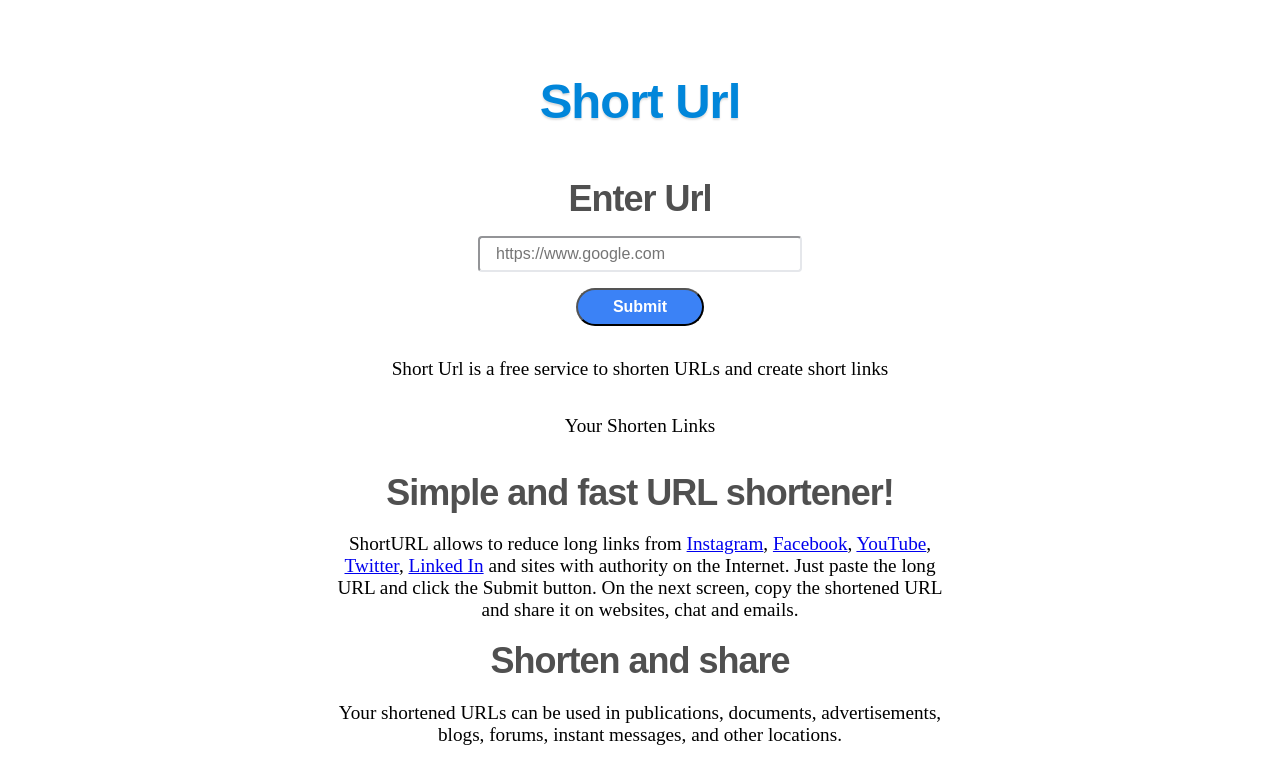
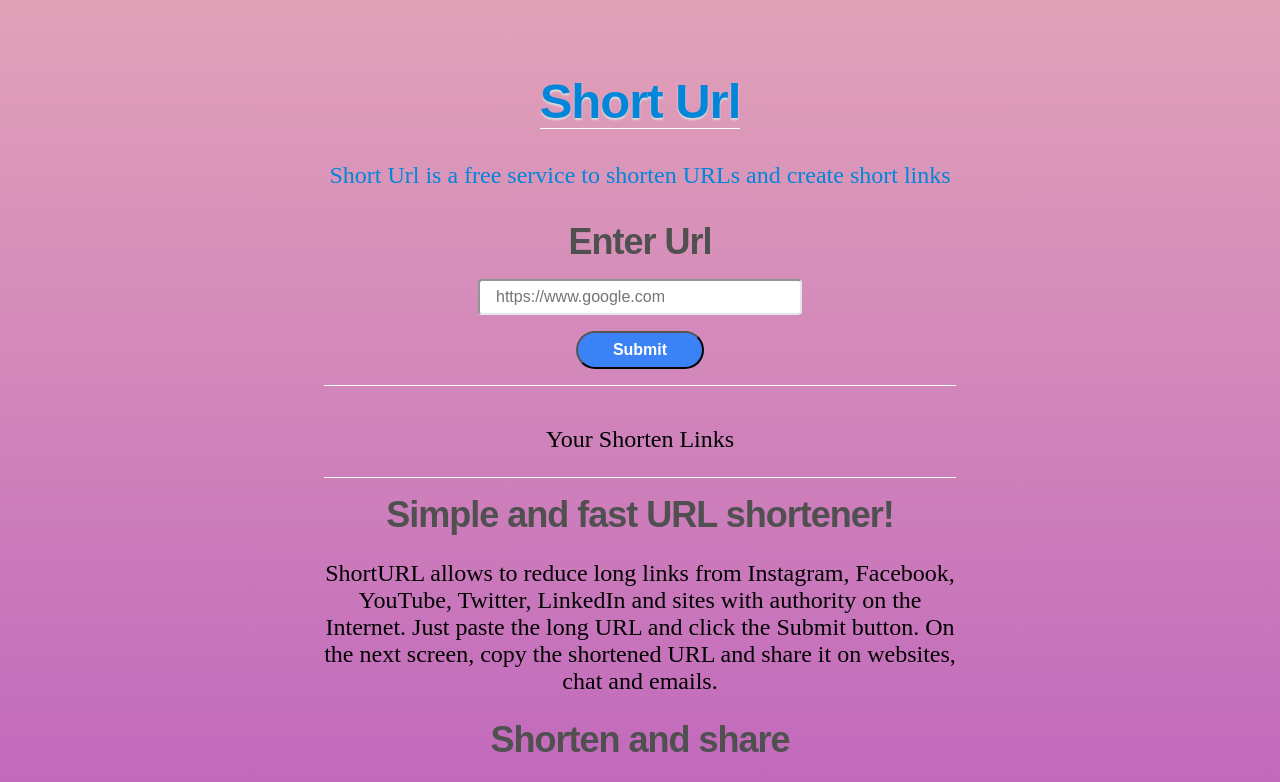
Before and after one commit to AbhiijeettSingh/url-shortener, a website with bundled scripts: page frontend/index.html in a window 1280 px wide. Shown: the top 782 px of the page. Built offline with nearby package versions, Linux system fonts and the light colour scheme.

Commit message:
did some changes in style and look of site

```diff
--- a/app.js
+++ b/app.js
@@ -47,7 +47,8 @@ app.post("/url", async (req, res) => {
     res.send(JSON.stringify(e));
   }
 });
-const PORT = process.env.PORT;
+const PORT = 3000 || process.env.PORT;
+
 app.listen(PORT, () => {
   console.log("app is listening at port ", PORT);
 });
--- a/frontend/index.html
+++ b/frontend/index.html
@@ -8,7 +8,10 @@
     <link rel="stylesheet" href="style.css" />
   </head>
   <body>
-    <h1>Short Url</h1>
+    <h1><span> Short Url</span></h1>
+    <p class="description">
+      Short Url is a free service to shorten URLs and create short links
+    </p>
     <form action="">
       <label for="link">Enter Url</label>
       <input
@@ -19,9 +22,6 @@
       />
       <button>Submit</button>
     </form>
-    <p class="description">
-      Short Url is a free service to shorten URLs and create short links
-    </p>
     <div class="shortUrl-container">
       <p>Your Shorten Links</p>
     </div>
@@ -33,7 +33,7 @@
         <a href="https://www.facebook.com/" target="_blank">Facebook</a>,
         <a href="https://www.youtube.com/" target="_blank">YouTube</a>,
         <a href="https://www.twitter.com/" target="_blank">Twitter</a>,
-        <a href="https://www.linkedin.com/" target="_blank">Linked In</a> and
+        <a href="https://www.linkedin.com/" target="_blank">LinkedIn</a> and
         sites with authority on the Internet. Just paste the long URL and click
         the Submit button. On the next screen, copy the shortened URL and share
         it on websites, chat and emails.
--- a/frontend/style.css
+++ b/frontend/style.css
@@ -1,7 +1,9 @@
-body{
+body {
   padding: 2rem 0 0 0;
+  /* background-color: #00BC40 #4C3AE3; */
+  background: linear-gradient(to bottom, #e1a2b8, #9f2bc1);
 }
-form button{
+form button {
   background-color: rgb(59 130 246);
   color: white;
   font-weight: 900;
@@ -13,40 +15,41 @@ form button{
   margin: 1rem;
   width: 8rem;
   font-size: 1rem;
-
-
 }
-button:hover{
+button:hover {
   background-color: rgb(29 78 216);
-
 }
-label{
+label {
   margin: 1rem;
   display: block;
   text-align: center;
-    font: bold 36px asap,arial;
+  font: bold 36px asap, arial;
   color: #505050;
   letter-spacing: -1px;
 }
-form{
+form {
   width: 50%;
-    margin: 1rem  auto;
+  margin: 1rem auto;
   display: flex;
   flex-direction: column;
   align-items: center;
+  border-bottom: 1px solid white;
 }
-.description{
+.description {
   width: 50%;
   margin: 1rem auto;
-    font-size: 1.2rem;
   text-align: center;
+  color: #0186da;
 }
 
-section{
+section {
   width: 50%;
   margin: 0 auto;
+  border-top: 1px solid white;
+  border-bottom: 1px solid white;
 }
-section > h2, p {
+section > h2,
+p {
   text-align: center;
 }
 
@@ -54,26 +57,28 @@ h2 {
   margin: 1rem;
   display: block;
   text-align: center;
-    font: bold 36px asap,arial;
+  font: bold 36px asap, arial;
   color: #505050;
   letter-spacing: -1px;
 }
 p {
-    font-size: 1.2rem;
+  font-size: 1.5rem;
 }
 
-h1{
-
+h1 {
   text-align: center;
-    font: 900 49px asap,arial;
+  font: 900 49px asap, arial;
   color: #0186da;
   letter-spacing: -1px;
   text-shadow: 0 2px 2px #ddd;
   word-wrap: break-word;
 }
 
-input{
+h1 > span {
+  border-bottom: 1px solid white;
+}
 
+input {
   appearance: none;
   border-width: 2px;
   border-color: rgb(229 231 235);
@@ -83,25 +88,23 @@ input{
   height: 2rem;
   width: 18rem;
   font-size: 1rem;
-
 }
 
-
-
-.shortUrl-container{
+.shortUrl-container {
   text-align: center;
   display: flex;
   flex-direction: column;
   text-align: center;
 }
-#box{
+#box {
   padding: 0 10rem;
   margin: 4rem 0;
 }
-#row{
+#row {
   display: flex;
   flex-wrap: wrap;
   justify-content: space-around;
+  border-bottom: 1px solid white;
 }
 #column {
   width: 30%;
@@ -118,7 +121,7 @@ img {
 }
 h3 {
   margin: 0 0 -10px 0;
-    font: bold 20px asap,arial;
+  font: bold 20px asap, arial;
   color: #505050;
   letter-spacing: 0;
   display: block;
@@ -131,40 +134,47 @@ h3 {
 .aligncenter {
   text-align: center;
 }
-footer{
+footer {
   color: #eee;
   background: #333;
   height: 6rem;
   margin: 0px;
+  padding: 1rem 0;
   display: flex;
   flex-direction: column;
   justify-content: center;
   align-items: center;
+}
 
+a{
+  text-decoration: none;
+  color: black;
 }
-@media  (max-width: 800px){
-    #box{
+
+@media (max-width: 800px) {
+  #box {
     padding: 0;
   }
 }
-@media  (max-width: 340px){
-    input{
+@media (max-width: 340px) {
+  input {
     width: 15rem;
   }
 }
-@media  (max-width: 480px){
-    form,section, .description{
+@media (max-width: 480px) {
+  form,
+  section,
+  .description {
     width: 100%;
   }
 
-    #row{
+  #row {
     display: flex;
     flex-direction: column;
   }
 
-    #column{
+  #column {
     width: 80%;
     align-items: center;
   }
-
 }
```
Also changed, not shown: 1 other file. Lines whose indentation alone changed are shown as unchanged.
